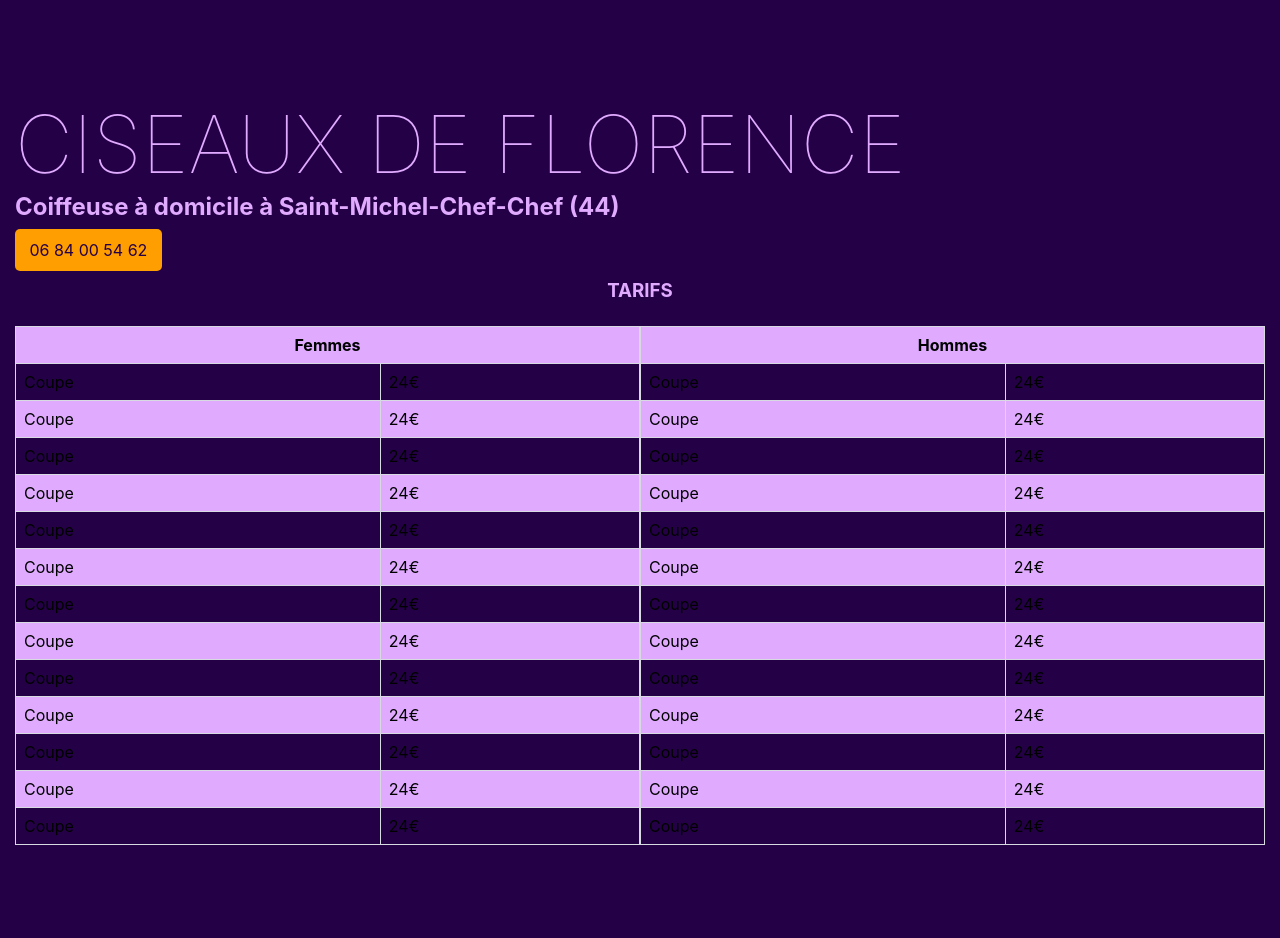
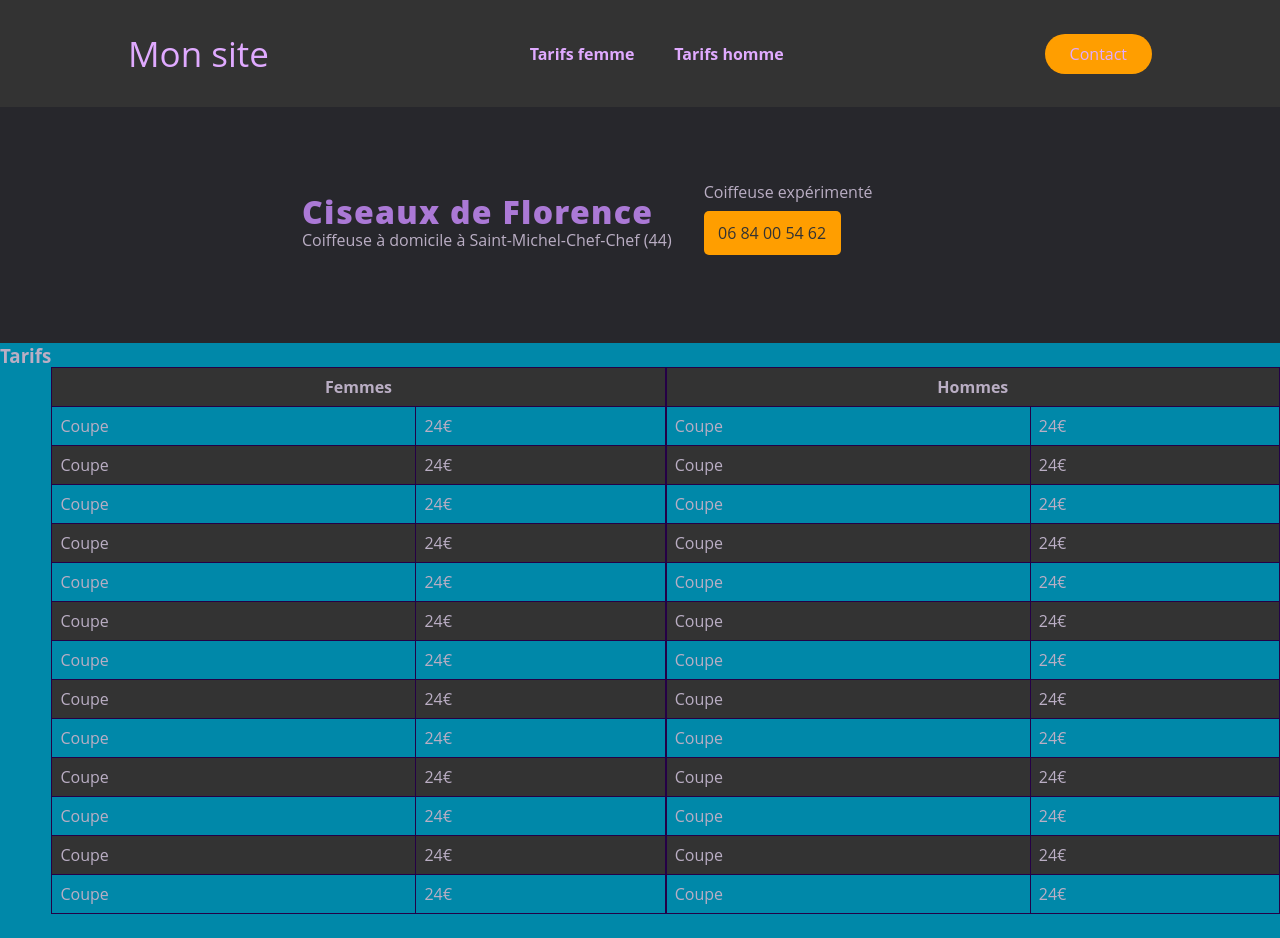
Before and after one commit to CiseauxDeFlorence/ciseauxdeflorence.github.io, a plain HTML site: page index.html in a window 1280 px wide. Before the commit the page ends 884 px from the top, so only its background shows below. Drawn offline with Linux system fonts and the light colour scheme.

Commit message:
Auto stash before merge of "main" and "origin/main"

```diff
--- a/index.html
+++ b/index.html
@@ -15,15 +15,37 @@
 		<meta property="og:url" content="https://www.todo.fr" />
 	</head>
 <body>
-	<h1>Ciseaux de Florence</h1>
-	<h2>Coiffeuse à domicile à Saint-Michel-Chef-Chef (44)</h2>
 
-	<a href="tel:0684005462"><button>06 84 00 54 62</button></a>
+<header>
+	<a class="logo" href="#top" id="top">Mon site</a>
+	<nav>
+		<ul>
+			<li class="desktop"> <a href="#">Tarifs femme</a></li>
+			<li class="desktop"><a href="#">Tarifs homme</a></li>
+			<li class="mobile"><a href="#">Tarifs</a></li>
+		</ul>
+	</nav>
+	<a class="cta" href="#">Contact</a>
+</header>
+
+<main>
+
+	<div class="hero__wrapper">
+		<div class="hero__content">
+			<h1>Ciseaux de Florence</h1>
+			<p>Coiffeuse à domicile à Saint-Michel-Chef-Chef (44)</p>
+		</div>
+		<div class="hero__cta">
+			<p>Coiffeuse expérimenté</p>
+			<a href="tel:0684005462"><button>06 84 00 54 62</button></a>
+		</div>
+	</div>
 
 
-	<h3>Tarifs</h3>
+	<section class="tarifs">
 
-	<div class="tarifs">
+		<h3>Tarifs</h3>
+
 	<table>
 		<thead>
 			<tr>
@@ -147,5 +169,8 @@
 			</tr>
 		</tbody>
 	</table>
-</div>
-</body></html>
+</section>
+
+</main>
+</body>
+</html>
--- a/style.css
+++ b/style.css
@@ -1,73 +1,155 @@
-/* Set the global variables for everything. Change these to use your own fonts/colours. */
-:root {
-
-    /* Set sans-serif & mono fonts */
-    --sans-font: -apple-system, BlinkMacSystemFont, "Avenir Next", Avenir, "Nimbus Sans L", Roboto, Noto, "Segoe UI", Arial, Helvetica, "Helvetica Neue", sans-serif;
-
-    /* Body font size. By default, effectively 18.4px, based on 16px as 'root em' */
-    --base-fontsize: 1.15rem;
-
-    /* Major third scale progression - see https://type-scale.com/ */
-    --header-scale: 1.25;
-
-    /* Line height is set to the "Golden ratio" for optimal legibility */
-    --line-height: 1.618;
-
-    /* Default (light) theme */
-    --bg: #240046;
-    --accent-bg: #e0aaff;
-    --text: #e0aaff;
-    --text-light: #240046;
-    --border: #D8DAE1;
-    --accent: #ff9e00;
-    --accent-light: #ff9e00;
-  }
-
 * {
     margin: 0;
     padding: 0;
+    box-sizing: border-box;
+    text-decoration: none;
+    list-style: none;
+}
+
+:root {
+    --navbar-font-family: "Open Sans", Sans-serif;
+    --navbar-bg-color: #333;
+    --navbar-link-color: #e0aaff;
+    --navbar-link-hover-color: #0088a9;
+/* 240046 */
+
+    --navbar-cta-bg-color: #ff9e00;
+    --navbar-cta-bg-hover-color: #ff9e00;
+
+    --body-bg-color: #27272c;
+    --body-text-color: #baaec4;
+
+    --primary-text-color: #ab79d6;
+    --border: #240046;
 }
 
 body {
-    background: var(--bg);
-    padding: 15px;
+    background: var(--body-bg-color);
+    color: var(--body-text-color);
+    font-family: var(--navbar-font-family);
 }
 
-.glass {
-    background: rgba( 144, 19, 254, 0.25 );
-    box-shadow: 0 8px 32px 0 rgba( 31, 38, 135, 0.37 );
-    backdrop-filter: blur( 4px );
-    -webkit-backdrop-filter: blur( 4px );
-    border-radius: 10px;
+a {
+    cursor: pointer;
 }
 
 h1 {
-    margin-top: 80px;
-    text-transform: uppercase;
-    font-size: 80;
-    font-weight: 60;
-    font-family: var(--sans-font);
-    color: var(--text);
+    color: var(--primary-text-color);
+    font-weight: 800;
+    letter-spacing: .04em;
+    line-height: 1.1;
 }
 
-h2 {
-    color: var(--text);
-    font-family: var(--sans-font);
+header {
+    background-color: var(--navbar-bg-color);
+    color: var(--navbar-link-color);
+    font-family: var(--navbar-font-family);
 }
 
-h3 {
-    text-transform: uppercase;
-    text-align:center;
-    color: var(--text);
-    font-family: var(--sans-font);
+header a {
+    color: var(--navbar-link-color);
 }
 
-div.tarifs {
+header {
+    position: fixed;
+    top: 0;
+    width:100%;
+    overflow: hidden;
+    display: flex;
+    justify-content: space-between;
+    align-items: center;
+    padding: 30px 10%;
+}
+
+header nav {
+    display: block;
+}
+
+header nav .desktop {
+    display: none;
+}
+
+.logo {
+    font-size: 35px;
+}
+
+.cta {
+    padding: 9px 25px;
+    background-color: var(--navbar-cta-bg-color);
+    border: none;
+    border-radius: 50px;
+    transition: background-color 0.3s ease 0s;
+}
+
+.cta:hover {
+    background-color: var(--navbar-cta-bg-hover-color);
+}
+
+header ul {
     display: flex;
 }
 
+header ul li {
+    padding: 0 20px;
+    display: none;
+}
+
+header ul li a {
+    transition: color 0.3s ease 0s;
+    font-weight: bold;
+}
+
+header ul li a:hover {
+    color: var(--navbar-link-hover-color);
+}
+
+main {
+    margin-top: 101px;
+}
+
+.hero__wrapper {
+    width: 100vw;
+    display: grid;
+    grid-template-columns: repeat(auto-fit, minmax(30ch, auto));
+    grid-gap: 2rem;
+    padding: 10vmin 2rem;
+    align-items: center;
+    justify-content: center;
+    z-index: 1;
+}
+
+.hero__content {
+    border-radius: 8px;
+}
+
+@media screen and (min-width: 450px) {
+
+    header li.mobile {
+        display: block;
+    }
+}
+
+@media screen and (min-width: 800px) {
+
+    header nav li.desktop {
+        display: block;
+    }
+
+    header nav li.mobile {
+        display: none;
+    }
+}
+
+section.tarifs {
+    display: flex;
+    background-color: #0088a9;
+}
+
+
+
 table {
     margin: 15px;
+    width: 40%;
 }
 
 a button,
@@ -75,12 +157,12 @@ button,
 input[type="submit"],
 input[type="reset"],
 input[type="button"] {
-  font-family: var(--sans-font);
+  font-family: var(--navbar-font-family);
   border: none;
   border-radius: 5px;
-  background: var(--accent);
+  background: var(--navbar-cta-bg-color);
   font-size: 1rem;
-  color: var(--bg);
+  color: var(--navbar-bg-color);
   padding: .7rem .9rem;
   margin: .5rem 0;
   transition: .4s;
@@ -108,7 +190,7 @@ table {
     border-collapse: collapse;
     width: 100%;
     margin: 1.5rem 0;
-    font-family: var(--sans-font);
+    font-family: var(--navbar-font-family);
   }
 
   td,
@@ -119,14 +201,14 @@ table {
   }
 
   th {
-    background: var(--accent-bg);
+    background: var(--navbar-bg-color);
     font-weight: bold;
     text-align: center;
   }
 
   tr:nth-child(even) {
     /* Set every other cell slightly darker. Improves readability. */
-    background: var(--accent-bg);
+    background: var(--navbar-bg-color);
   }
 
   table caption {
```
Also changed, not shown: 1 other file.
